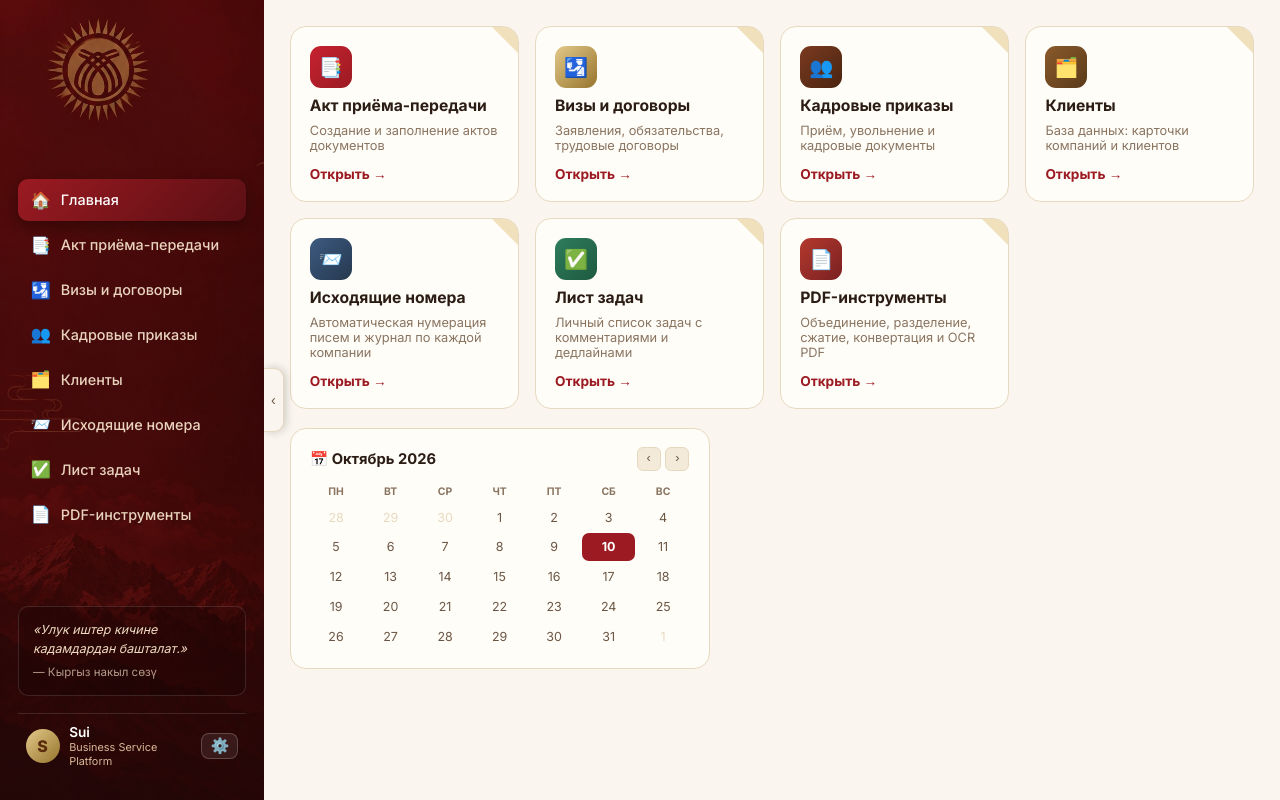
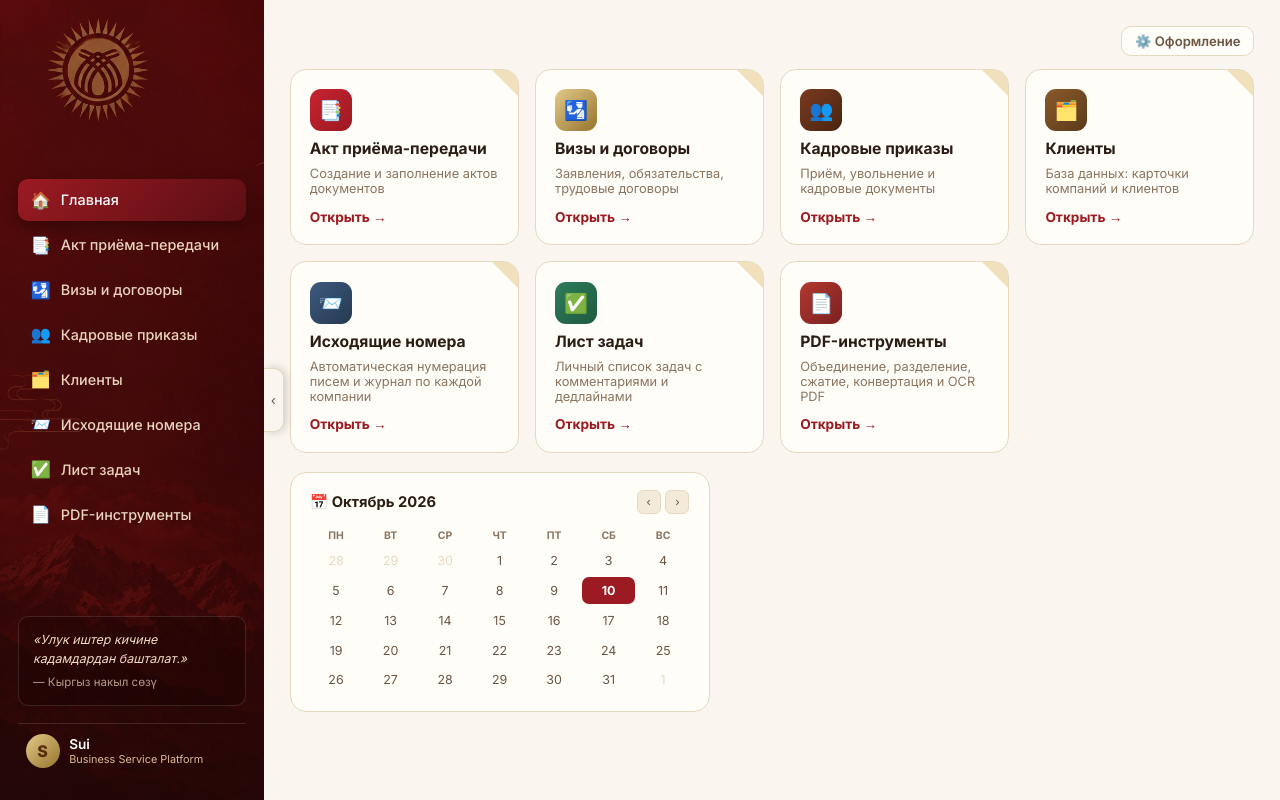
Before and after one commit to ssuiun/app_node, a Node server app: page / in a window 1280 px wide. Run offline with Node 20, Linux system fonts and the light colour scheme; some libraries are stand-ins or nearby versions.

Commit message:
Home: move appearance settings button from sidebar to home view
Co-Authored-By: Claude Sonnet 5.5 <noreply@anthropic.com>
Claude-Session: https://claude.ai/code/session_014ripsydyLBiWvQZQVdVzMa

```diff
--- a/views/index.ejs
+++ b/views/index.ejs
@@ -44,9 +44,9 @@
   html[data-app-theme=light] .bsp-user{border-top-color:rgba(0,0,0,.1)}
   html[data-app-theme=light] .bsp-user .name{color:#2b1a1a}
   html[data-app-theme=light] .bsp-user .role{color:#82735b}
-  html[data-app-theme=light] .set-btn{color:#2b1a1a;border-color:rgba(0,0,0,.2);background:rgba(0,0,0,.04)}
-  .set-btn{margin-left:auto;border:1px solid rgba(255,255,255,.2);background:rgba(255,255,255,.08);color:#fff;border-radius:8px;padding:.3rem .5rem;font-size:.95rem;cursor:pointer;line-height:1}
-  .set-btn:hover{background:rgba(255,255,255,.18)}
+  .home-tools{display:flex;justify-content:flex-end;margin-bottom:.8rem}
+  .set-btn{border:1px solid var(--bsp-border);background:var(--bsp-paper);color:var(--bsp-ink-soft);border-radius:var(--bsp-radius-sm);padding:.4rem .8rem;font:inherit;font-size:.82rem;font-weight:600;cursor:pointer}
+  .set-btn:hover{border-color:var(--bsp-gold);color:var(--bsp-red-1)}
   #dlg-settings{border:1px solid var(--bsp-border);border-radius:18px;padding:1.5rem;width:min(460px,94vw);background:var(--bsp-paper);color:var(--bsp-ink);font-family:var(--bsp-font-body);margin:auto;box-shadow:0 20px 70px rgba(0,0,0,.45)}
   #dlg-settings::backdrop{background:rgba(0,0,0,.6);backdrop-filter:blur(6px)}
   #dlg-settings h3{margin:0 0 .9rem;font-size:1.1rem}
@@ -108,7 +108,6 @@
         <div class="name">Sui</div>
         <div class="role">Business Service Platform</div>
       </div>
-      <button type="button" class="set-btn" id="btn-settings" title="Настройки оформления" aria-label="Настройки оформления">⚙️</button>
     </div>
   </aside>
 
@@ -117,6 +116,7 @@
   <div class="bsp-main">
     <div class="home-scroll" id="home-view">
       <div class="bsp-content">
+        <div class="home-tools"><button type="button" class="set-btn" id="btn-settings" title="Настройки оформления" aria-label="Настройки оформления">⚙️ Оформление</button></div>
         <div class="bsp-grid-4">
           <div class="bsp-tool-card" onclick="openTool('akt')">
             <div class="icon" style="background:linear-gradient(135deg,#c62330,#9c1a22)">📑</div>
```
